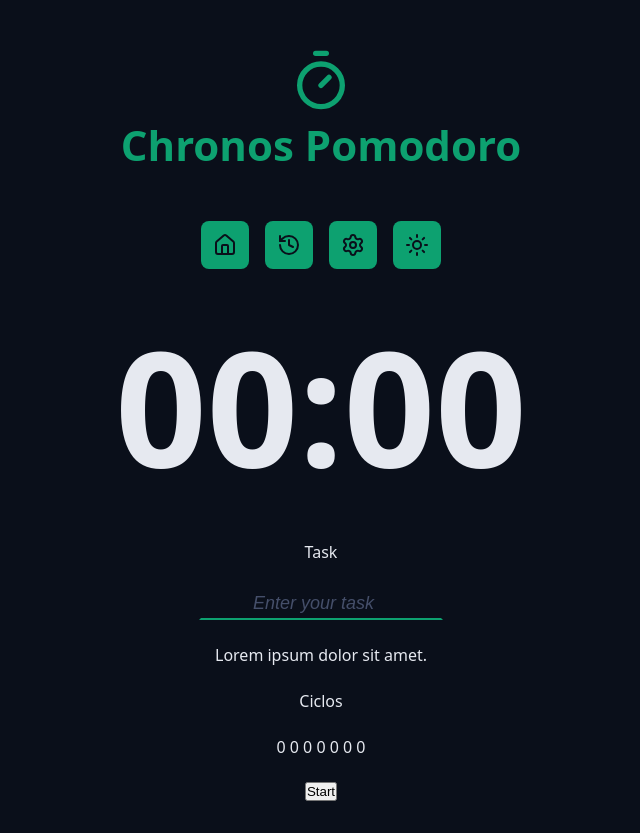
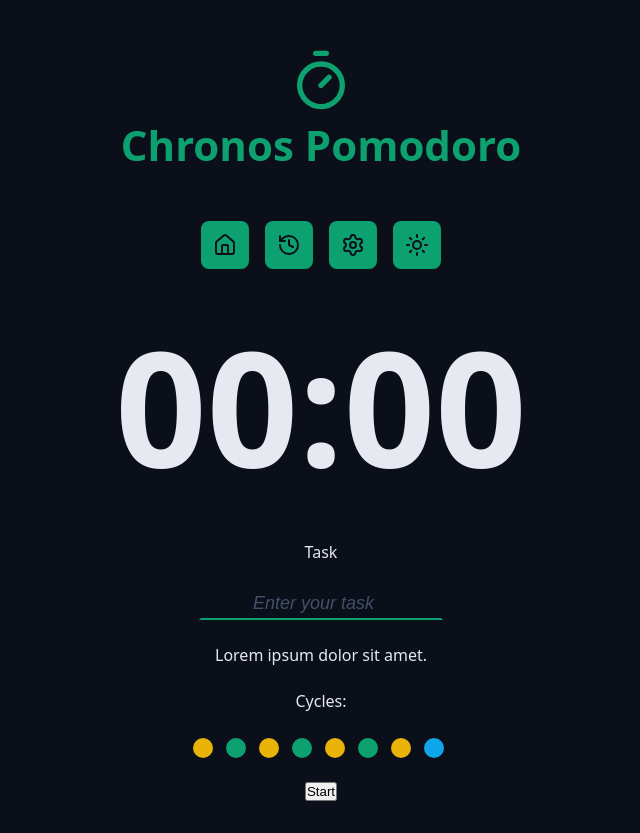
Before and after one commit to dudumendes/chronos-pomodoro, a React (Vite) app: page / in a window 1280 px wide. Shown: the whole page, without its empty margins (319-959 px from the left). Built offline with nearby package versions, Linux system fonts and the light colour scheme.

Commit message:
cycles component

```diff
--- a/src/App.tsx
+++ b/src/App.tsx
@@ -6,6 +6,7 @@
 import { Menu } from "./components/Menu";
 import { CountDown } from "./components/CountDown";
 import { DefaultInput } from "./components/DefaultInput";
+import { Cycles } from "./components/Cycles";
 
 export function App() {
   console.log("Hello, Chronos Pomodoro!");
@@ -41,8 +42,7 @@
           </div>
 
           <div className="formRow">
-            <p>Ciclos</p>
-            <p>0 0 0 0 0 0 0 </p>
+            <Cycles />
           </div>
 
           <div className="formRow">
--- /dev/null
+++ b/src/components/Cycles/index.tsx
@@ -0,0 +1,19 @@
+import styles from "./styles.module.css";
+
+export function Cycles() {
+  return (
+    <div className={styles.cycles}>
+      <span className={styles.description}>Cycles:</span>
+      <div className={styles.cycleDots}>
+        <span className={`${styles.cycleDot} ${styles.workTime} `}></span>
+        <span className={`${styles.cycleDot} ${styles.shortBreakTime} `}></span>
+        <span className={`${styles.cycleDot} ${styles.workTime} `}></span>
+        <span className={`${styles.cycleDot} ${styles.shortBreakTime} `}></span>
+        <span className={`${styles.cycleDot} ${styles.workTime} `}></span>
+        <span className={`${styles.cycleDot} ${styles.shortBreakTime} `}></span>
+        <span className={`${styles.cycleDot} ${styles.workTime} `}></span>
+        <span className={`${styles.cycleDot} ${styles.longBreakTime} `}></span>
+      </div>
+    </div>
+  );
+}
--- /dev/null
+++ b/src/components/Cycles/styles.module.css
@@ -0,0 +1,34 @@
+.cycles {
+  display: flex;
+  flex-direction: column;
+  gap: 1.6rem;
+  align-items: center;
+  justify-content: center;
+}
+
+.cycleDots {
+  display: flex;
+  align-items: center;
+  margin-top: 10px;
+  gap: 0.8rem;
+}
+
+.cycleDot {
+  width: 2rem;
+  height: 2rem;
+  background-color: var(--primary);
+  border-radius: 50%;
+  margin-right: 5px;
+}
+
+.workTime {
+  background-color: var(--warning);
+}
+
+.shortBreakTime {
+  background-color: var(--primary);
+}
+
+.longBreakTime {
+  background-color: var(--info);
+}
```
